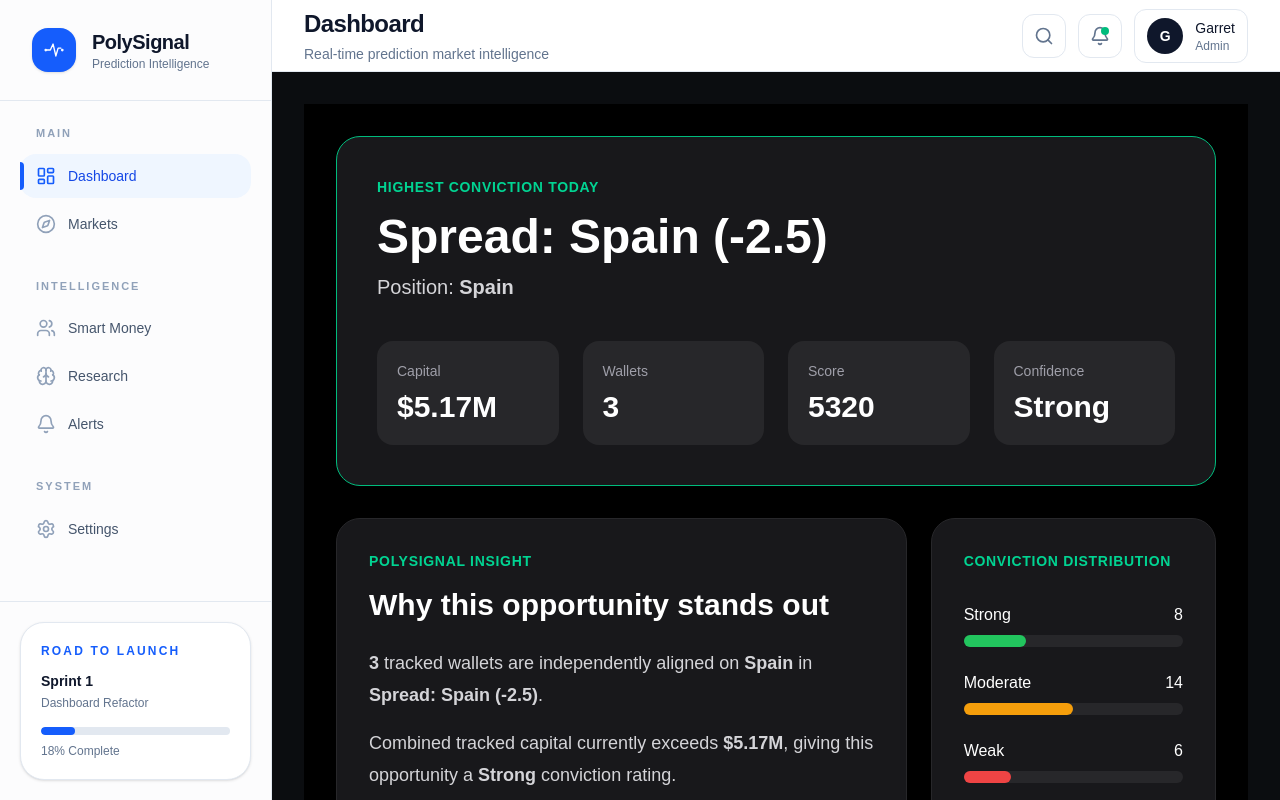
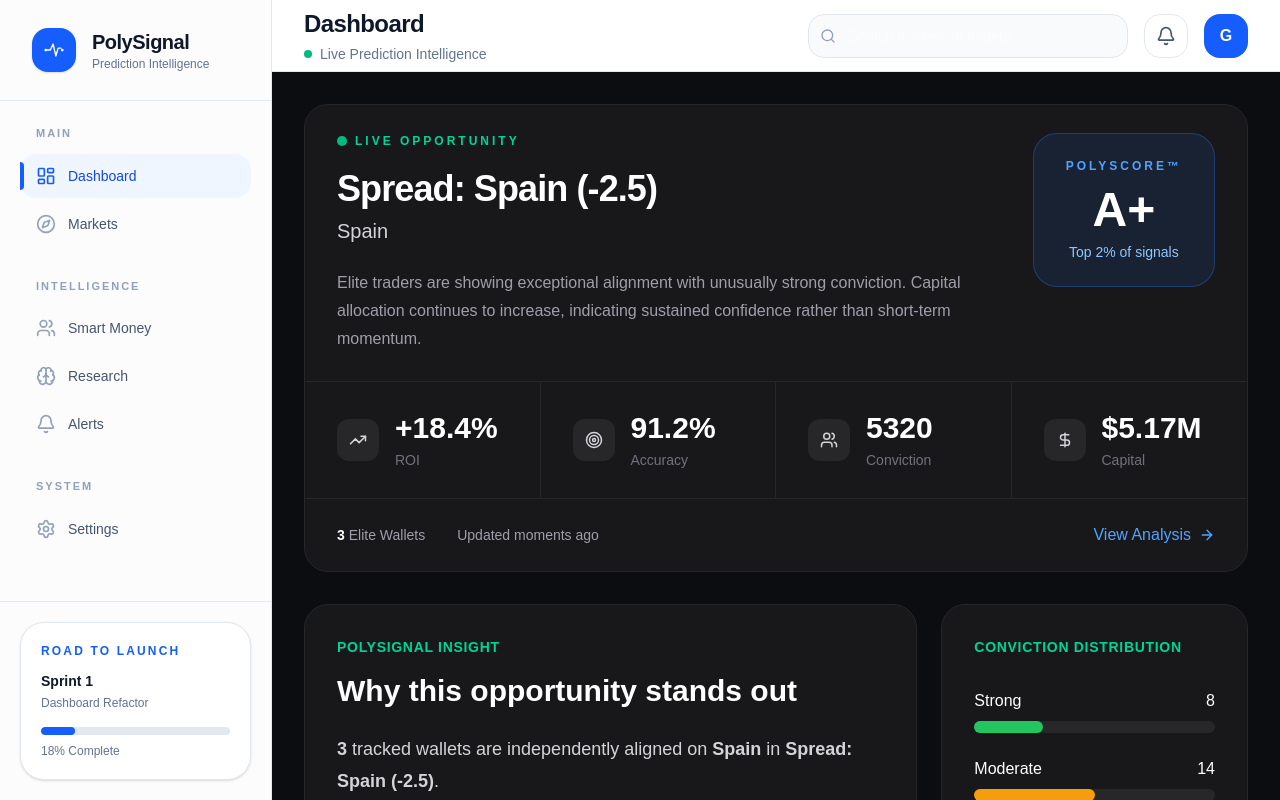
Before and after one commit to garretheinen/polymarket-alpha, a Next.js app: page / in a window 1280 px wide. Built offline with nearby package versions, Linux system fonts and the light colour scheme.

Commit message:
Sprint 1: Lock dashboard direction

```diff
--- a/app/page.tsx
+++ b/app/page.tsx
@@ -2,7 +2,7 @@
 
 import { useEffect, useState } from "react";
 
-import OpportunityHero from "@/components/dashboard/OpportunityHero";
+import OpportunityHero from "@/components/dashboard/v2/OpportunityHero";
 import PolySignalInsight from "@/components/dashboard/PolySignalInsight";
 import ConvictionDistribution from "@/components/dashboard/ConvictionDistribution";
 import StatsBar from "@/components/dashboard/StatsBar";
@@ -22,7 +22,7 @@ export default function Home() {
 
   if (!dashboard) {
     return (
-      <main className="min-h-screen flex items-center justify-center bg-black text-white">
+      <main className="flex min-h-screen items-center justify-center bg-[#0B0D10] text-white">
         <div className="text-2xl font-semibold">
           Loading PolySignal...
         </div>
@@ -31,16 +31,13 @@ export default function Home() {
   }
 
   return (
-    <main className="min-h-screen bg-black text-white p-8">
-
-      {/* Opportunity Hero */}
+    <main className="space-y-8">
       <OpportunityHero
         opportunity={dashboard.featured}
       />
 
-      {/* Insight + Distribution */}
       <div
-        className="grid gap-6 mt-8"
+        className="grid gap-6"
         style={{
           gridTemplateColumns: "2fr 1fr",
         }}
@@ -52,11 +49,7 @@ export default function Home() {
         <ConvictionDistribution />
       </div>
 
-      {/* Stats */}
-      <div className="mt-8">
-        <StatsBar stats={dashboard.stats} />
-      </div>
-
+      <StatsBar stats={dashboard.stats} />
     </main>
   );
 }
--- /dev/null
+++ b/components/dashboard/v2/OpportunityHero.tsx
@@ -0,0 +1,165 @@
+"use client";
+
+import { ArrowRight, TrendingUp, Users, DollarSign, Target } from "lucide-react";
+import type { FeaturedOpportunity } from "@/types/dashboard";
+
+interface OpportunityHeroProps {
+  opportunity: FeaturedOpportunity | null;
+}
+
+function formatCurrency(value: number) {
+  if (value >= 1_000_000) {
+    return `$${(value / 1_000_000).toFixed(2)}M`;
+  }
+
+  if (value >= 1_000) {
+    return `$${(value / 1_000).toFixed(1)}K`;
+  }
+
+  return `$${value.toLocaleString()}`;
+}
+
+export default function OpportunityHero({
+  opportunity,
+}: OpportunityHeroProps) {
+  if (!opportunity) {
+    return (
+      <section className="rounded-3xl border border-zinc-800 bg-zinc-900 p-8">
+        <h2 className="text-xl font-semibold text-white">
+          No Live Opportunity
+        </h2>
+
+        <p className="mt-2 text-zinc-400">
+          PolySignal couldn't identify a qualifying opportunity.
+        </p>
+      </section>
+    );
+  }
+
+  // Demo values until backend calculates these
+  const polyScore = "A+";
+  const roi = "+18.4%";
+  const accuracy = "91.2%";
+
+  return (
+    <section className="overflow-hidden rounded-3xl border border-zinc-800 bg-zinc-900">
+      <div className="flex items-start justify-between border-b border-zinc-800 px-8 py-7">
+        <div>
+          <div className="flex items-center gap-2">
+            <span className="h-2.5 w-2.5 rounded-full bg-emerald-500" />
+
+            <span className="text-xs font-semibold uppercase tracking-[0.25em] text-emerald-400">
+              Live Opportunity
+            </span>
+          </div>
+
+          <h1 className="mt-5 text-4xl font-bold tracking-tight text-white">
+            {opportunity.market}
+          </h1>
+
+          <p className="mt-2 text-xl text-zinc-300">
+            {opportunity.outcome}
+          </p>
+
+          <p className="mt-6 max-w-2xl text-base leading-7 text-zinc-400">
+            Elite traders are showing exceptional alignment with unusually
+            strong conviction. Capital allocation continues to increase,
+            indicating sustained confidence rather than short-term momentum.
+          </p>
+        </div>
+
+        <div className="rounded-3xl border border-blue-500/30 bg-blue-500/10 px-8 py-6 text-center">
+          <div className="text-xs font-semibold uppercase tracking-[0.25em] text-blue-400">
+            PolyScore™
+          </div>
+
+          <div className="mt-3 text-5xl font-bold text-white">
+            {polyScore}
+          </div>
+
+          <div className="mt-2 text-sm text-blue-300">
+            Top 2% of signals
+          </div>
+        </div>
+      </div>
+
+      <div className="grid grid-cols-4 divide-x divide-zinc-800">
+        <Metric
+          icon={<TrendingUp size={18} />}
+          label="ROI"
+          value={roi}
+        />
+
+        <Metric
+          icon={<Target size={18} />}
+          label="Accuracy"
+          value={accuracy}
+        />
+
+        <Metric
+          icon={<Users size={18} />}
+          label="Conviction"
+          value={String(opportunity.score)}
+        />
+
+        <Metric
+          icon={<DollarSign size={18} />}
+          label="Capital"
+          value={formatCurrency(opportunity.capital)}
+        />
+      </div>
+
+      <div className="flex items-center justify-between border-t border-zinc-800 px-8 py-6">
+        <div className="flex items-center gap-8 text-sm text-zinc-400">
+          <span>
+            <strong className="text-white">
+              {opportunity.wallets}
+            </strong>{" "}
+            Elite Wallets
+          </span>
+
+          <span>Updated moments ago</span>
+        </div>
+
+        <button className="group flex items-center gap-2 font-medium text-blue-400 transition hover:text-blue-300">
+          View Analysis
+
+          <ArrowRight
+            size={16}
+            className="transition group-hover:translate-x-1"
+          />
+        </button>
+      </div>
+    </section>
+  );
+}
+
+interface MetricProps {
+  label: string;
+  value: string;
+  icon: React.ReactNode;
+}
+
+function Metric({
+  label,
+  value,
+  icon,
+}: MetricProps) {
+  return (
+    <div className="flex items-center gap-4 px-8 py-7">
+      <div className="rounded-xl bg-zinc-800 p-3 text-zinc-300">
+        {icon}
+      </div>
+
+      <div>
+        <div className="text-3xl font-bold text-white">
+          {value}
+        </div>
+
+        <div className="mt-1 text-sm text-zinc-500">
+          {label}
+        </div>
+      </div>
+    </div>
+  );
+}
--- a/components/layout/Header.tsx
+++ b/components/layout/Header.tsx
@@ -1,51 +1,43 @@
 "use client";
 
-import { Search, Bell } from "lucide-react";
+import { Bell, Search } from "lucide-react";
 
 export default function Header() {
   return (
-    <header className="sticky top-0 z-30 flex h-[72px] items-center justify-between border-b border-slate-200 bg-white px-8">
+    <header className="flex h-[72px] items-center justify-between border-b border-slate-200 bg-white px-8">
       {/* Left */}
       <div>
-        <h1 className="text-2xl font-semibold tracking-tight text-slate-900">
+        <h1 className="text-2xl font-bold tracking-tight text-slate-900">
           Dashboard
         </h1>
 
-        <p className="mt-1 text-sm text-slate-500">
-          Real-time prediction market intelligence
-        </p>
+        <div className="mt-1 flex items-center gap-2 text-sm text-slate-500">
+          <span className="h-2 w-2 rounded-full bg-emerald-500" />
+
+          <span>Live Prediction Intelligence</span>
+        </div>
       </div>
 
       {/* Right */}
-      <div className="flex items-center gap-3">
-        {/* Search */}
-        <button className="flex h-11 w-11 items-center justify-center rounded-xl border border-slate-200 bg-white transition hover:bg-slate-50">
-          <Search className="h-5 w-5 text-slate-500" />
+      <div className="flex items-center gap-4">
+        <div className="relative">
+          <Search
+            className="absolute left-3 top-1/2 h-4 w-4 -translate-y-1/2 text-slate-400"
+          />
+
+          <input
+            placeholder="Search markets or traders..."
+            className="h-11 w-80 rounded-2xl border border-slate-200 bg-slate-50 pl-10 pr-4 text-sm outline-none transition focus:border-blue-500 focus:bg-white"
+          />
+        </div>
+
+        <button className="flex h-11 w-11 items-center justify-center rounded-2xl border border-slate-200 transition hover:bg-slate-100">
+          <Bell className="h-5 w-5 text-slate-600" />
         </button>
 
-        {/* Notifications */}
-        <button className="relative flex h-11 w-11 items-center justify-center rounded-xl border border-slate-200 bg-white transition hover:bg-slate-50">
-          <Bell className="h-5 w-5 text-slate-500" />
-
-          <span className="absolute right-3 top-3 h-2 w-2 rounded-full bg-emerald-500" />
-        </button>
-
-        {/* User */}
-        <button className="flex items-center gap-3 rounded-xl border border-slate-200 bg-white px-3 py-2 transition hover:bg-slate-50">
-          <div className="flex h-9 w-9 items-center justify-center rounded-full bg-slate-900 text-sm font-semibold text-white">
-            G
-          </div>
-
-          <div className="hidden text-left xl:block">
-            <div className="text-sm font-medium text-slate-900">
-              Garret
-            </div>
-
-            <div className="text-xs text-slate-500">
-              Admin
-            </div>
-          </div>
-        </button>
+        <div className="flex h-11 w-11 items-center justify-center rounded-2xl bg-blue-600 font-semibold text-white">
+          G
+        </div>
       </div>
     </header>
   );
```
Also changed, not shown: components/dashboard/v2/MarketCompass.tsx (added), components/dashboard/v2/MarketPulse.tsx (added), components/dashboard/v2/SignalBreakdown.tsx (added), components/dashboard/v2/SignalOverview.tsx (added), components/dashboard/v2/SmartMoneyLeaders.tsx (added), components/dashboard/v2/TopOpportunitiesTable.tsx (added).
